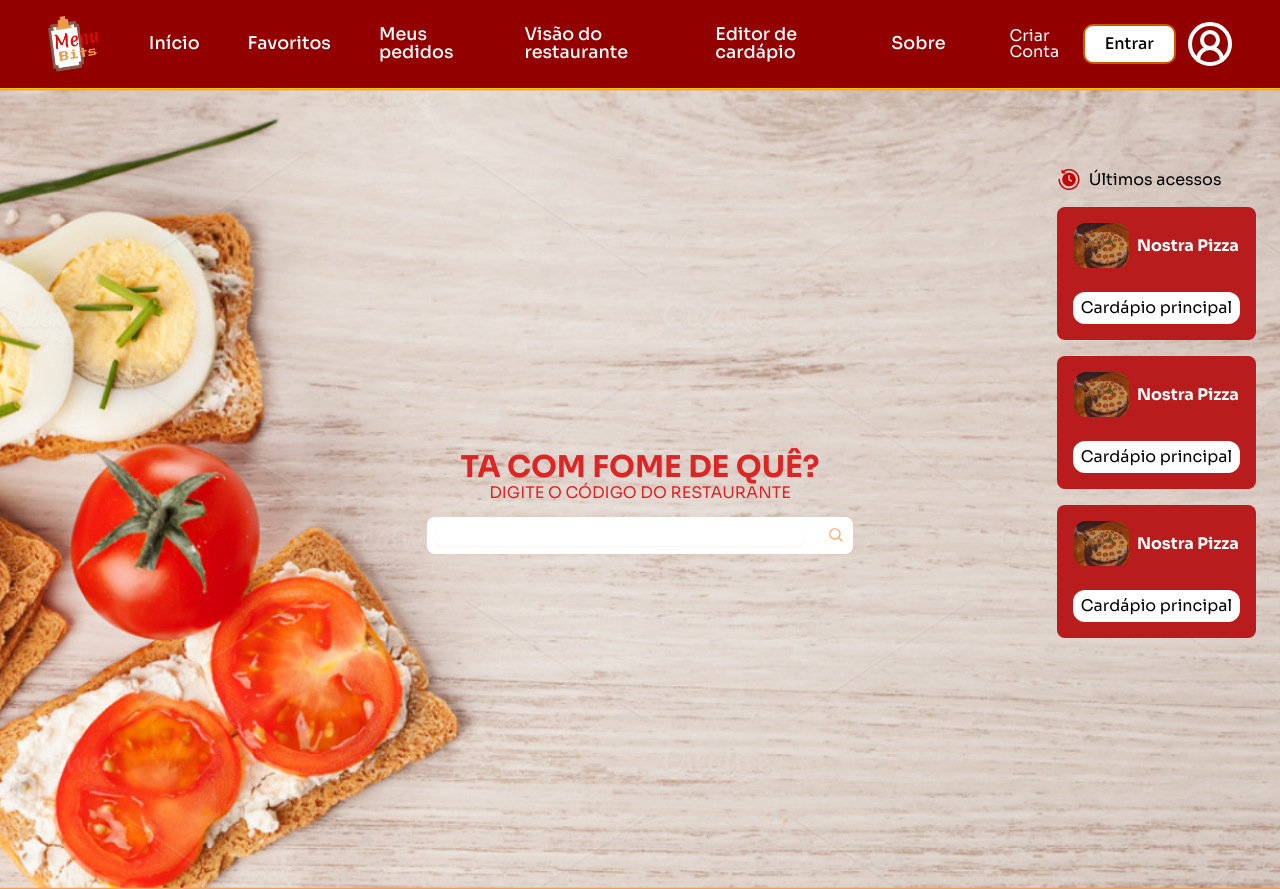
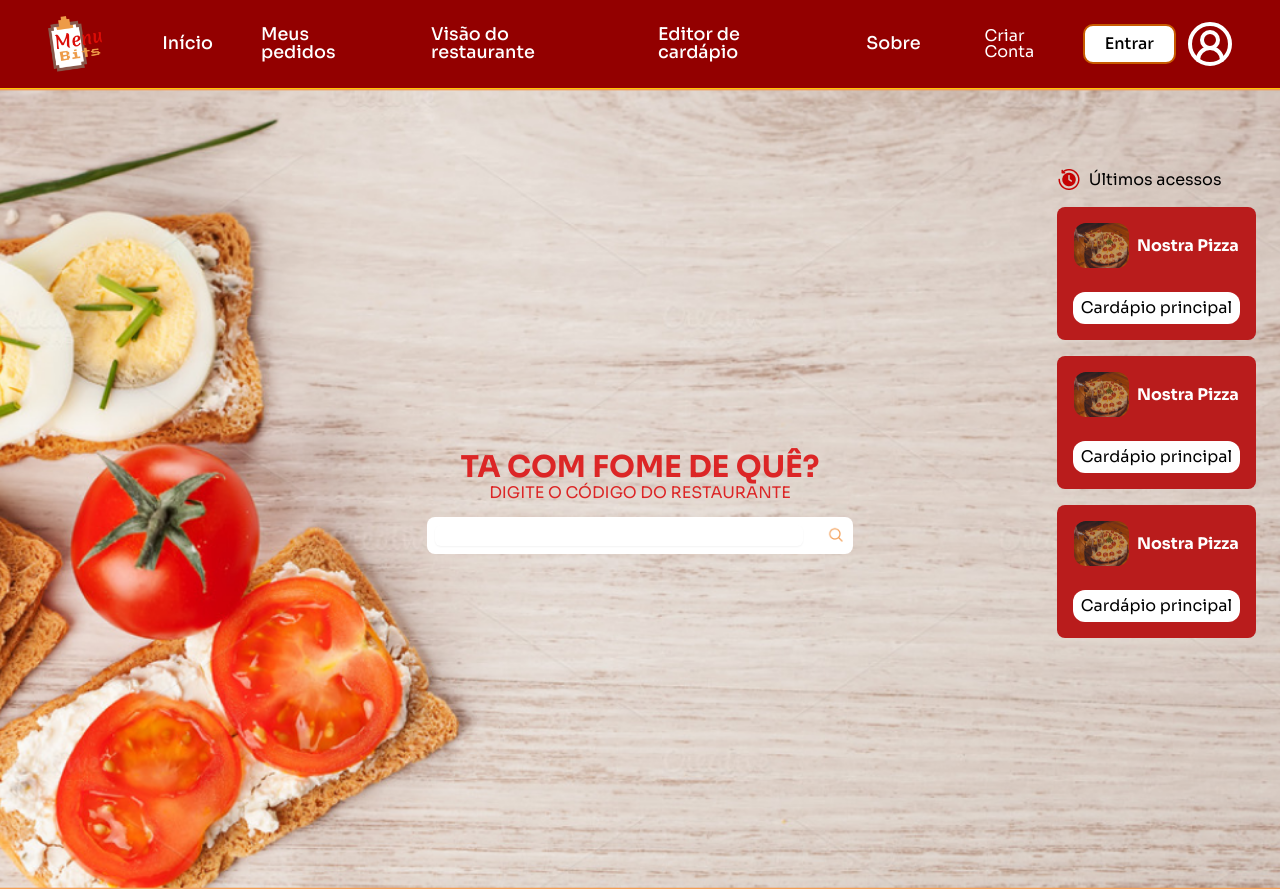
Before and after one commit to ICEI-PUC-Minas-PMV-ADS/pmv-ads-2023-2-e4-proj-infra-t4-MenuBits, a React (Vite) app in the folder src/frontend/: page / in a window 1280 px wide. Built offline with nearby package versions, Linux system fonts and the light colour scheme; no server answers.

Commit message:
removing unnecessary menu

```diff
--- a/src/frontend/src/components/Navbar/index.jsx
+++ b/src/frontend/src/components/Navbar/index.jsx
@@ -25,10 +25,6 @@ export default function Navbar() {
                   Início
                 </a>
 
-                <a href="/">
-                  Favoritos
-                </a>
-
                 <a href="/order">
                   Meus pedidos
                 </a>
@@ -40,7 +36,6 @@ export default function Navbar() {
                 <a href="/menu-editor">
                   Editor de cardápio
                 </a>
-
 
                 <a href="/about">
                   Sobre
```
